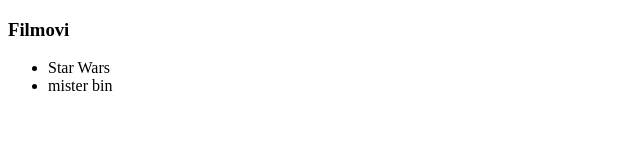
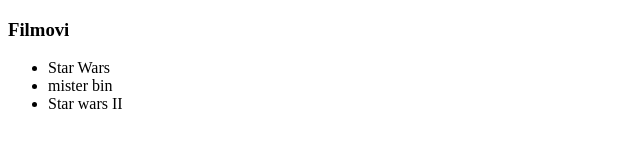
Before and after one commit to gitradionica2019/gitradionica, a plain HTML site: page index.html in a window 1280 px wide. Shown: the full height of the page, 0-640 px from the left. Drawn offline with Linux system fonts and the light colour scheme.

Commit message:
dodat fiilm2

```diff
--- a/index.html
+++ b/index.html
@@ -11,6 +11,7 @@
     <ul>
         <li>Star Wars</li>
         <li>mister bin</li>
+        <li>Star wars II</li>
     </ul>
 
 </body>
```
